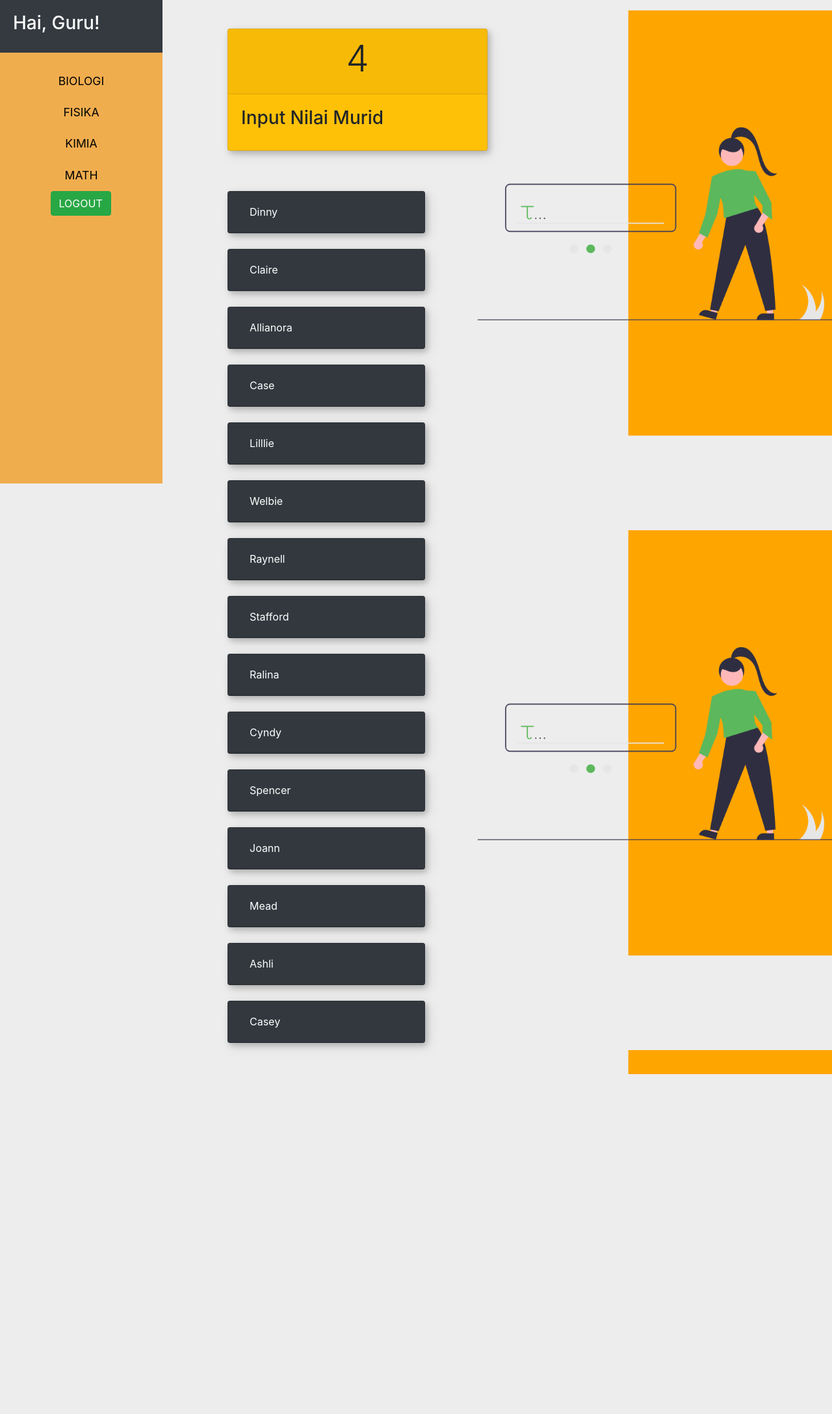
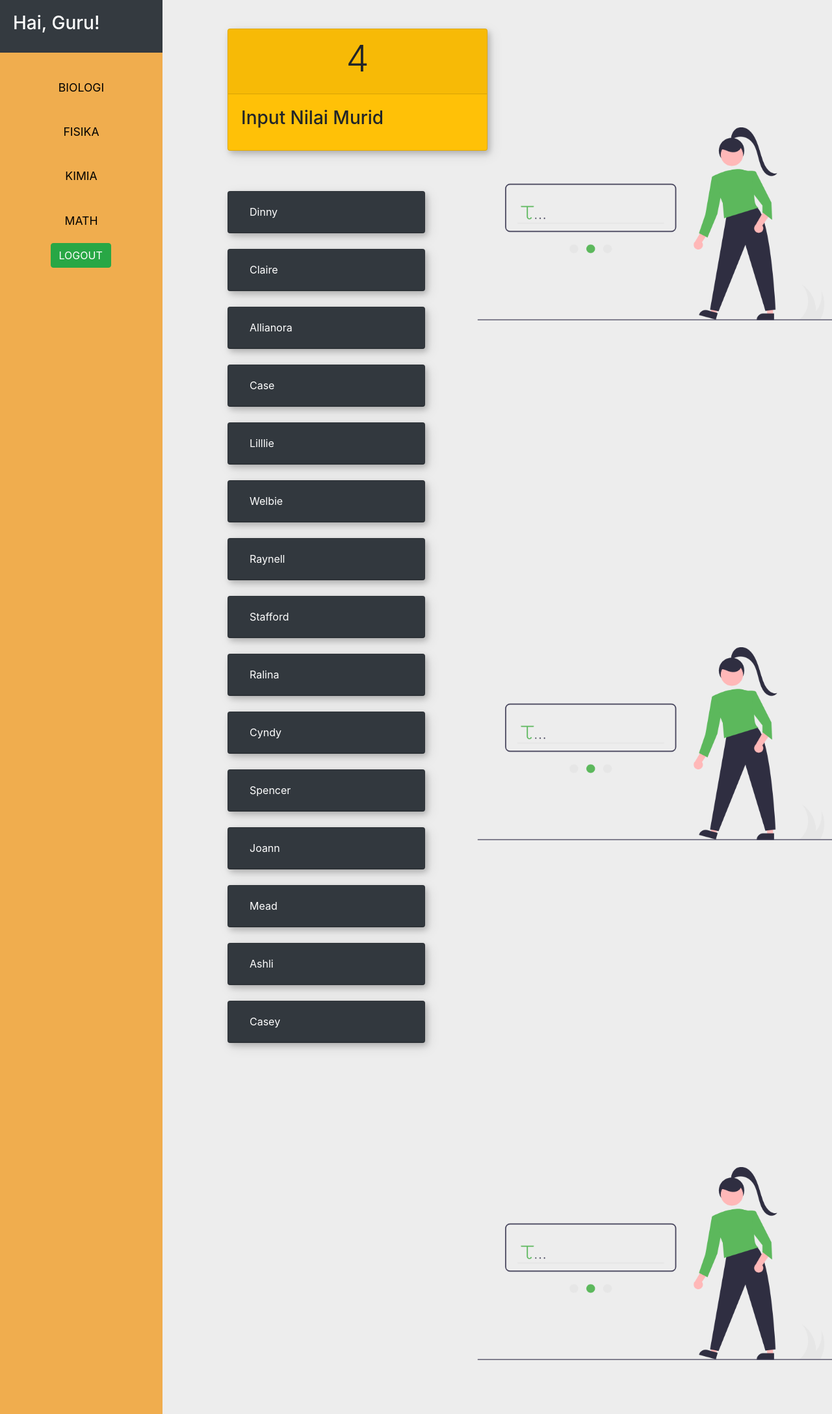
Before and after one commit to prolifel/fp-pweb, a PHP site: page /guru/nilai.php?id=4 in a window 1280 px wide; the page is wider, and only the part inside the window is pictured. Shown: the part 56-2232 px from the top of that part at 65% size. Before the commit the page ends 1709 px from the top of that part, so only its background shows below. Run offline with PHP 8.4, Linux system fonts and the light colour scheme; a user stored in the database is signed in; data comes from the database, SQL or seed files in the repository; some libraries are stand-ins or nearby versions.

Commit message:
ganti bg dan add logut

```diff
--- a/guru/index.php
+++ b/guru/index.php
@@ -68,7 +68,9 @@
 <body>
     <nav class="navbar fixed-top navbar-expand-lg navbar-dark bg-success">
         <a class="navbar-brand" href="landing.php">e-Rapor</a>
-
+        <div class="container-fluid justify-content-md-end" id="logout">
+            <button class="btn btn-warning" type="button">LOGOUT</button>
+        </div>
         <a class="navbar-toggler collapsed border-0" type="button" data-toggle="collapse" data-target="#navbarSupportedContent">
             <span> </span>
             <span> </span>
--- a/guru/nilai.php
+++ b/guru/nilai.php
@@ -58,7 +58,7 @@
             padding-top: 55px;
             width: 250px;
             max-width: 250px;
-            height: 100vh;
+            height: 279vh;
             background: #f0ad4e;
             color: #FFF;
             transition: all 0.3s;
@@ -109,7 +109,7 @@
         }
 
         #sidebar ul li a {
-            padding: 10px;
+            padding: 20px;
             font-size: 1.1em;
             display: block;
             color: black;
```
Also changed, not shown: assets/bgnilai.png.
